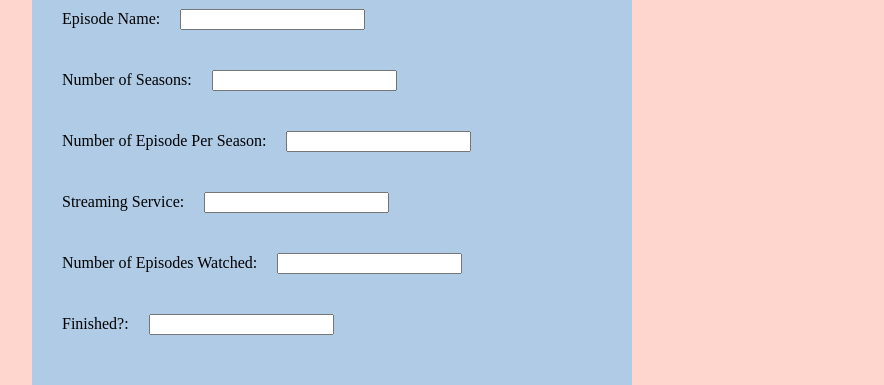
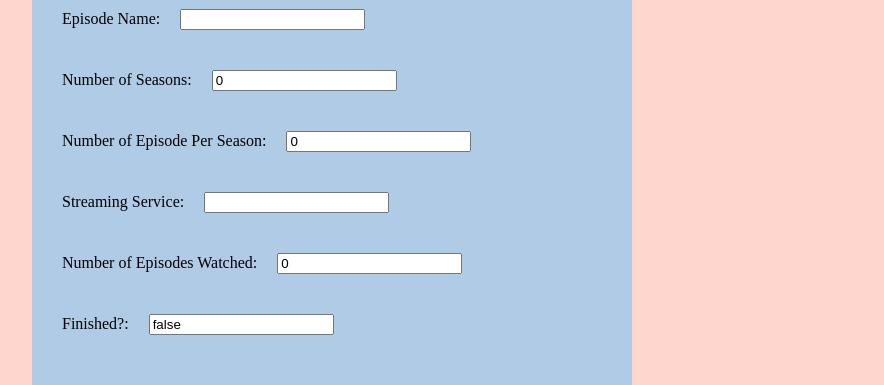
Before and after one commit to Eliaprogrammer/tv_show_tracker_website_app, a React (Vite) app: page /generate_show in a window 1280 px wide. Shown: the part 260-645 px from the top of the page, without its empty margins (176-1060 px from the left). Built offline with nearby package versions, Linux system fonts and the light colour scheme; a web font is replaced by a local one.

Commit message:
I attempt to establish Creation part of CRUD actions and how it should be displayed once added. I also program functions to handle user input in the Login.jsx and CreateAccount.jsx

```diff
--- a/src/CreateAccount.jsx
+++ b/src/CreateAccount.jsx
@@ -2,11 +2,22 @@ import './CreateAccount.css';
 import {Link} from 'react-router-dom';
 import {useNavigate} from 'react-router-dom';
 
+function HandleRegister() {
+    return (
+        <>
+            event.preventDefault();
+            localStorage.setItem("full_name", full_name);
+            localStorage.setItem("email", email);
+            localStorage.setItem("password", password);
+            localStorage.setItem("re_enter", password);
+        </>
+    )
+}
 function NewAccount() {
     const navigate = useNavigate();
     return(
         <div >
-            <form className="form_design">
+            <form className="form_design" action={HandleRegister}>
                 <h1>Create Account</h1>
                 <h5>Get started with an account.</h5>
 
@@ -16,7 +27,7 @@ function NewAccount() {
                     <label>
                         First and Last Name: <Asterisk/>
                     </label>
-                    <input type="text" />
+                    <input type="text" required />
                 </div>
 
 
@@ -24,14 +35,14 @@ function NewAccount() {
                     <label>
                         Email address: <Asterisk/>
                     </label>
-                    <input type="email" />
+                    <input type="email" required/>
                 </div>
 
                 <div className ="form_content">
                     <label>
                         Password: <Asterisk/>
                     </label>
-                    <input type="password" />
+                    <input type="password" required/>
                     <Link className="show" to="#">Show Password</Link>
                 </div>
 
@@ -39,7 +50,7 @@ function NewAccount() {
                     <label>
                         Re-type Password: <Asterisk/>
                     </label>
-                    <input type="password" />
+                    <input type="password" required/>
                 </div>
 
                 <button className="signup_button" type="submit" onClick={()=>navigate("/new_user_dashboard")}>Create Account</button>
--- a/src/Dashboard.css
+++ b/src/Dashboard.css
@@ -33,6 +33,25 @@
     margin: 0;
 }
 
+.show_title{
+    background-color: #b0cbe6;
+    max-width: 200px;
+    height: 150px;
+    padding: 10px 10px;
+    display: inline-block;
+}
+
+.disgust img{
+    width: 15px;
+    height: 15px;
+}
+
+.view_details button{
+    background-color: #496894;
+    color: white;
+    padding: 10px 10px;
+}
+
 @media screen and (max-width: 550px){
     .dashboard{
         width: 100%;
--- a/src/Dashboard.jsx
+++ b/src/Dashboard.jsx
@@ -6,6 +6,7 @@ import disgust from './assets/disgust.png';
 import { FaRegThumbsUp } from "react-icons/fa6";
 import { FaRegHeart } from "react-icons/fa6";
 import './Dashboard.css';
+import allShowsList from './GenerateEntry.jsx';
 import {useState} from "react";
 
 function Dashboard(){
@@ -37,8 +38,24 @@ function Dashboard(){
                         <p>Sign out</p>
                     </div>
                 </div>
+
+                <DisplayShow />
             </div>
+
+        </>
+
+    );
+}
+
+function DisplayShow(){
+    return(
         <div className="show_tile">
+            <div className="row">
+                {allShowsList && allShowsList.map((showList) => (
+                    <div className="column" key={showList.id}>
+                        <h3>{showList.name_show}</h3>
+
+                        <div className="rate">
                             <div className="Hearts" style={{background: unselected}} onClick={() => setUnselected("Red")}>
                                 <FaRegHeart />
                             </div>
@@ -51,8 +68,14 @@ function Dashboard(){
                                 <img src={disgust} alt="A picture of a disgust emoji" />
                             </div>
 
+                            <div className="view_details">
+                                <button type="button">View Information</button>
                             </div>
-        </>
-
+                        </div>
+                    </div>
+                ))}
+            </div>
+        </div>
     );
-}export default Dashboard;
+}
+export default Dashboard;
--- a/src/GenerateEntry.jsx
+++ b/src/GenerateEntry.jsx
@@ -1,10 +1,33 @@
 import './GenerateEntry.css';
-import {useNavigate} from 'react-router-dom';
+import {useState} from 'react';
 
-function GenerateEntry(){
+function GenerateEntry(props){
+    const [allShowsList, setAllShowsList] = useState(null)
+    const showList = []
+
+
+
+    const [seriesName, setSeriesName] = useState("");
+    const [episode, setEpisode] = useState("");
+    const [seasonNumber, setSeasonNumber] = useState(0);
+    const [epPerSeason, setEpPerSeason] = useState(0);
+    const [streaming, setStreaming] = useState("");
+    const [numberEpisodeWatched, setNumberEpisodeWatched] = useState(0);
+    const [watched, setWatched] = useState(false);
+
+    const generate = () =>{
+        const series = {"name_show": seriesName, "episode": episode,"season": seasonNumber, "ep_per_season": epPerSeason, "streaming": streaming, "completed_show": watched }
+    }
+
+    const addEntry = (new_show) => {
+        const all_shows = [...addEntry, new_show];
+        props.setAllTV(all_shows);
+
+    }
     return(
 
         <div className="entry_form">
+
 
             <p>Enter Show Information to Keep Track</p>
 
@@ -14,52 +37,52 @@ function GenerateEntry(){
                     <label>
                         Name of Show:
                     </label>
-                    <input name="name_show" type="text" />
+                    <input name="name_show" type="text" onChange={(event) => setSeriesName(event.currentTarget.value)} value={seriesName} />
                 </div>
 
                 <div className="form_details">
                     <label>
                         Episode Name:
                     </label>
-                    <input name="episode" type="text" />
+                    <input name="episode" type="text" onChange={(event) => setEpisode(event.currentTarget.value)} value={episode}/>
                 </div>
 
                 <div className="form_details">
                     <label>
                         Number of Seasons:
                     </label>
-                    <input name="seasons" type="number" />
+                    <input name="seasons" type="number" onChange={(event) => setSeasonNumber(event.currentTarget.value)} value={seasonNumber} />
                 </div>
                 <div className="form_details">
                     <label>
                         Number of Episode Per Season:
                     </label>
-                    <input name="ep_per_season" type="number" />
+                    <input name="ep_per_season" type="number" onChange={(event) => setEpPerSeason(event.currentTarget.value)} value={epPerSeason}/>
                 </div>
 
                 <div className="form_details">
                     <label>
                         Streaming Service:
                     </label>
-                    <input name="streaming" type="text" />
+                    <input name="streaming" type="text"  onChange={(event) => setStreaming(event.currentTarget.value)} value={streaming}/>
                 </div>
 
                 <div className="form_details">
                     <label>
                        Number of Episodes Watched:
                     </label>
-                    <input name="watched" type="number" />
+                    <input name="watched" type="number" onChange={(event) => setNumberEpisodeWatched(event.currentTarget.value)} value={numberEpisodeWatched} />
                 </div>
 
                 <div className="form_details">
                     <label>
                         Finished?:
                     </label>
-                    <input name ="completed_show" type="text" />
+                    <input name ="completed_show" type="text" onChange={(event) => setWatched(event.currentTarget.value)} value={watched}/>
                 </div>
 
             </form>
-            <button type="submit" className="save">Save</button>
+            <button type="submit" className="save" onClick={() => setAllShowsList(allShowList)}>Save</button>
             <button type="button" className="back" >Back</button>
 
         </div>
--- a/src/Login.jsx
+++ b/src/Login.jsx
@@ -1,7 +1,19 @@
 import './Login.css';
 import {Link, useNavigate} from 'react-router-dom';
 
-function Login(){
+
+function HandleLogin(){
+    return(
+        <>
+            event.preventDefault();
+            localStorage.getItem("email");
+            localStorage.getItem("password");
+        </>
+    )
+
+}
+
+function Login (){
     const navigate = useNavigate();
     return(
         <div className="login_form">
@@ -10,7 +22,7 @@ function Login(){
 
             <div className="outer">
 
-                <form className="login_design">
+                <form className="login_design" action={HandleLogin}>
 
                     <div className="form_header">
                         <h2>Sign In</h2>
```
Lines whose indentation alone changed are shown as unchanged.
